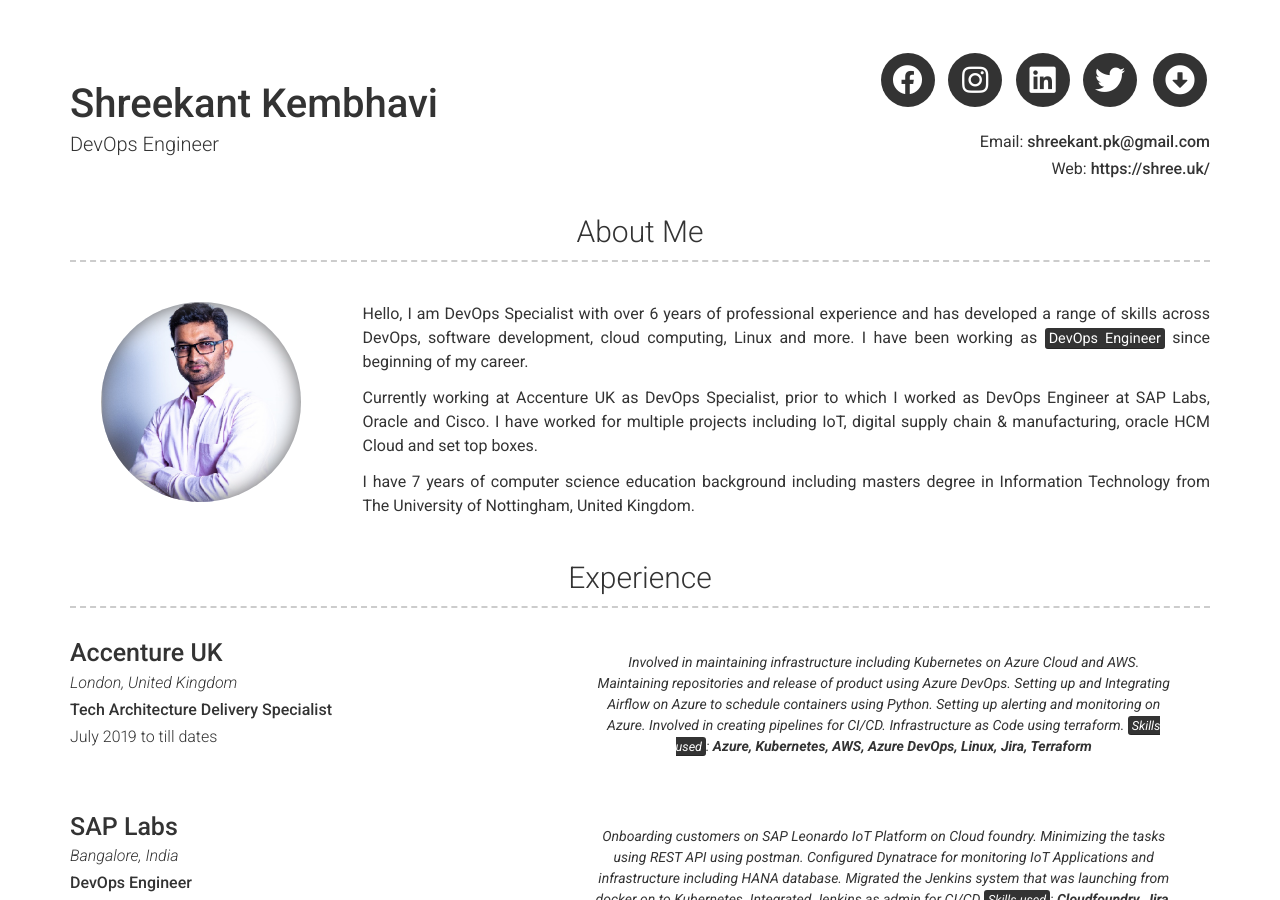
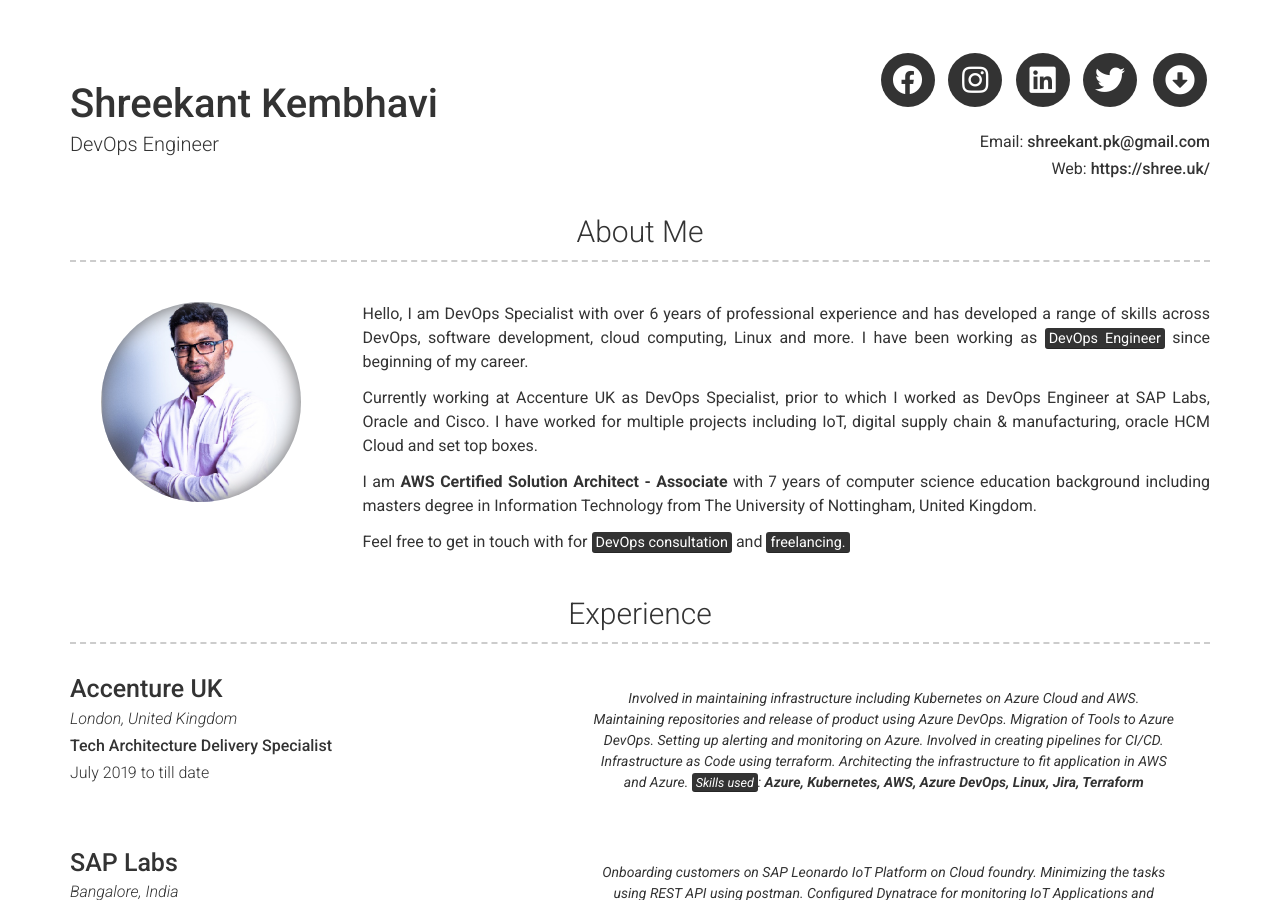
Before and after one commit to shreekant/cv, a Jekyll site: the page built from index.md, in a window 1280 px wide and 900 px high. Built offline with Jekyll 4.4.1, drawn with Linux system fonts in a browser that asks for light colours; nearby versions of some CDN libraries; some of the changed text lies outside the part shown.

Commit message:
Fixing silly mistakes

```diff
--- a/_config.yml
+++ b/_config.yml
@@ -62,7 +62,9 @@ about_content: | # this will include new lines to allow paragraphs
 
   Currently working at Accenture UK as DevOps Specialist, prior to which I worked as DevOps Engineer at SAP Labs, Oracle and Cisco. I have worked for multiple projects including IoT, digital supply chain & manufacturing, oracle HCM Cloud and set top boxes.
 
-  I have 7 years of computer science education background including masters degree in Information Technology from The University of Nottingham, United Kingdom.
+  I am **AWS Certified Solution Architect - Associate** with 7 years of computer science education background including masters degree in Information Technology from The University of Nottingham, United Kingdom.
+
+  Feel free to get in touch with for <mark>DevOps consultation</mark> and <mark>freelancing.</mark>
 
 
 # Projects Section
@@ -77,7 +79,7 @@ about_content: | # this will include new lines to allow paragraphs
 # More Section
 # more_title: A Little More About Me #(Use this to override about more section title)
 more_content: | # this will include new lines to allow paragraphs
-  Besides my professional life, I am found of travel, food and of-course sleeping 😊
+  Besides my professional life, I am fond of travel, food and of-course sleeping 😊
 
   **Like people often say motivation doesn’t last. Well, neither does bathing—that’s why we recommend it daily.**
 
--- a/_data/experience.yml
+++ b/_data/experience.yml
@@ -4,14 +4,15 @@
   # link: www.accenture.com
   location: London, United Kingdom
   job_title: Tech Architecture Delivery Specialist
-  dates: July 2019 to till dates
+  dates: July 2019 to till date
   description: | # this will include new lines to allow paragraphs
     Involved in maintaining infrastructure including Kubernetes on Azure Cloud and AWS.
     Maintaining repositories and release of product using Azure DevOps.
-    Setting up and Integrating Airflow on Azure to schedule containers using Python.
+    Migration of Tools to Azure DevOps.
     Setting up alerting and monitoring on Azure.
     Involved in creating pipelines for CI/CD.
     Infrastructure as Code using terraform.
+    Architecting the infrastructure to fit  application in AWS and Azure.
     <mark>Skills used</mark>: <b>Azure, Kubernetes, AWS, Azure DevOps, Linux, Jira, Terraform</b>
 
 - layout: left
```
